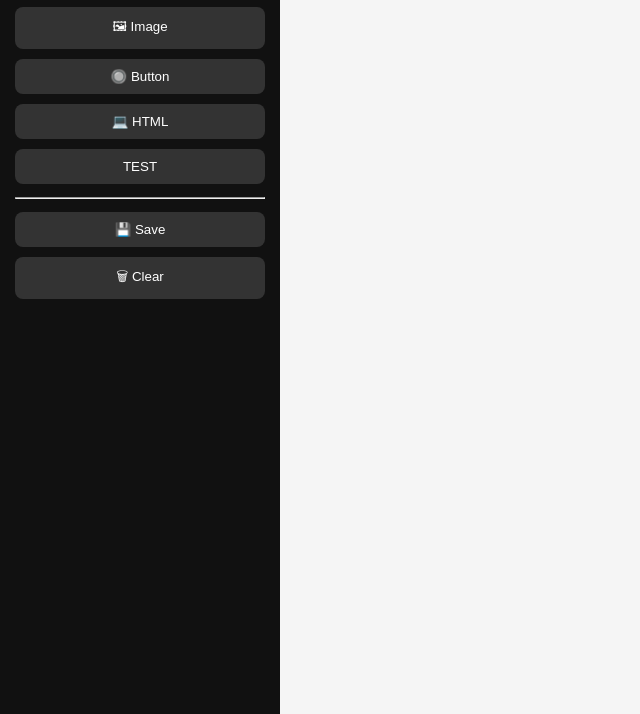
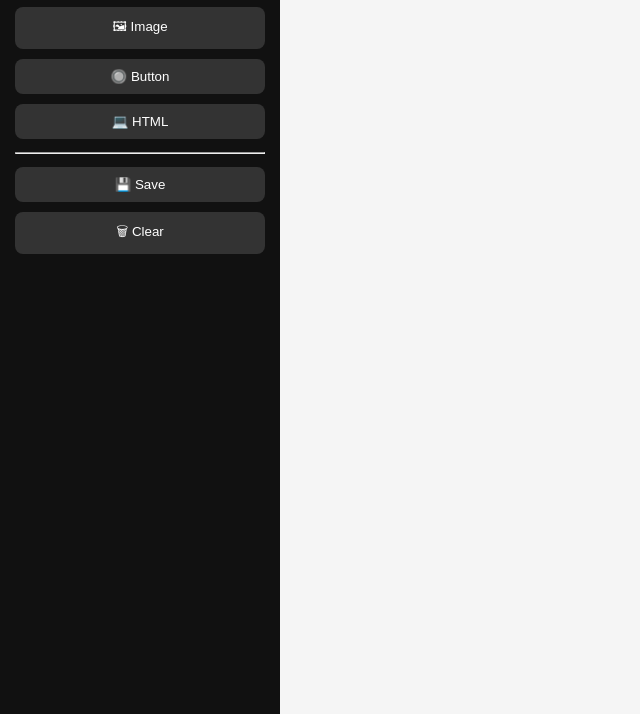
Before and after one commit to SiteForgeX/SiteForge, a plain HTML site: page editor.html in a window 1280 px wide. Shown: the part 116-830 px from the top of the page, without its empty margins (0-640 px from the left). Drawn offline with Linux system fonts and the light colour scheme.

Commit message:
editor.html

```diff
--- a/editor.html
+++ b/editor.html
@@ -64,7 +64,6 @@ body {
   <button onclick="addImage()">🖼 Image</button>
   <button onclick="addButton()">🔘 Button</button>
   <button onclick="addHTML()">💻 HTML</button>
-<button onclick="alert('FUNCIONA')">TEST</button>
   <hr>
 
   <button onclick="save()">💾 Save</button>
```
